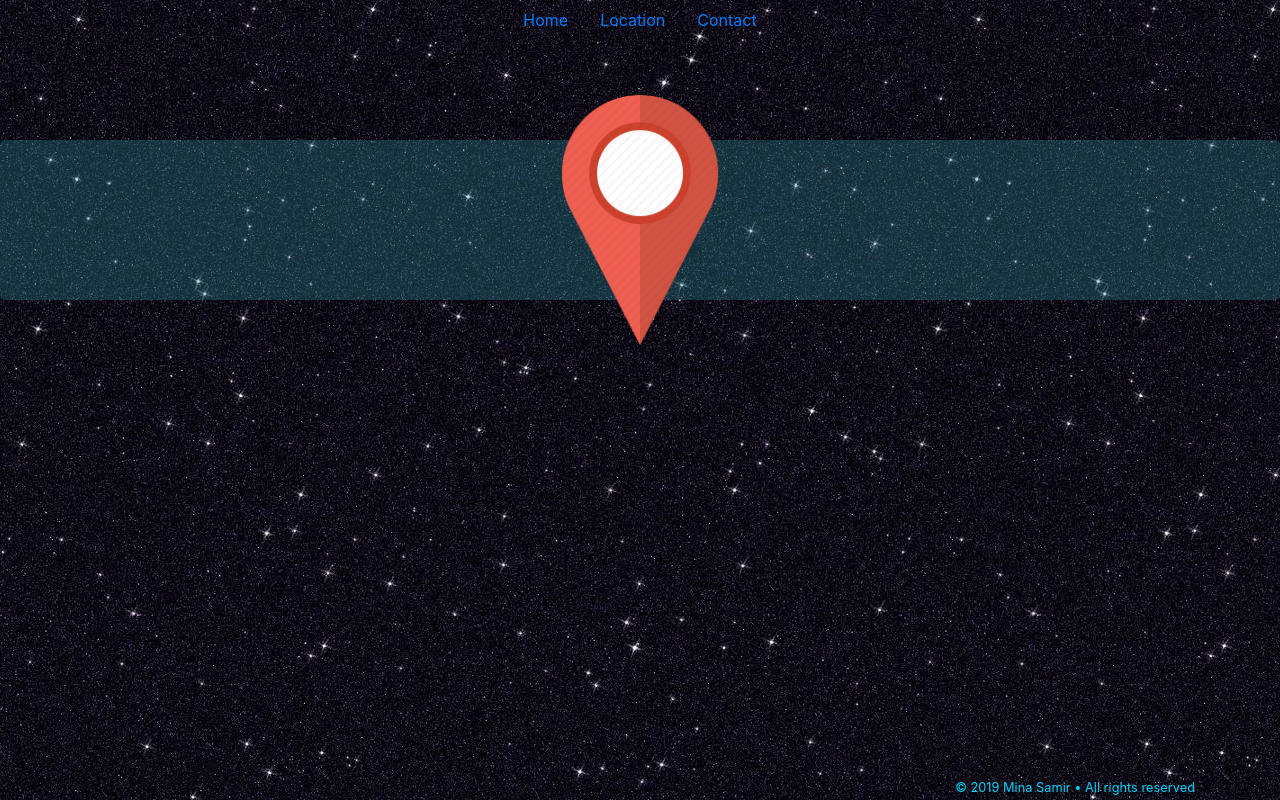
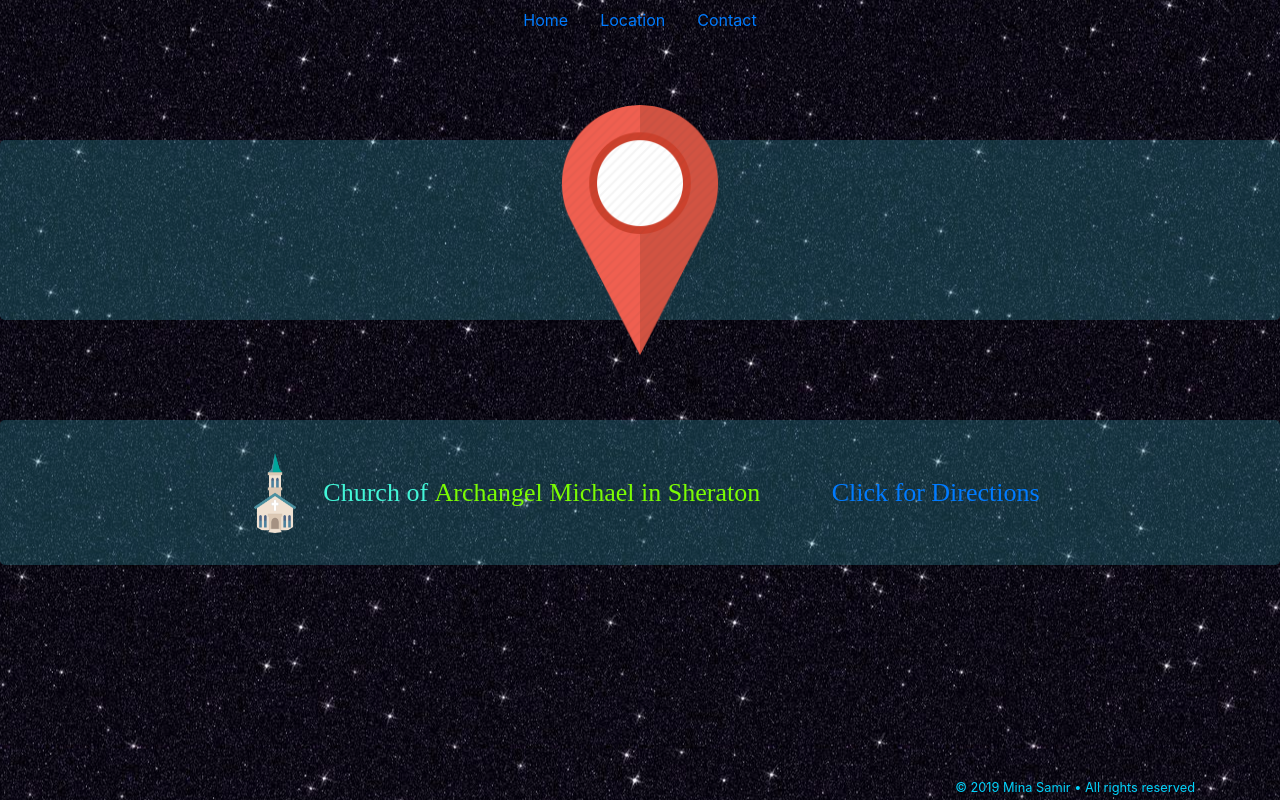
Before and after one commit to MinaSamirSamaan1/Wed, a PHP site: page /location.html in a window 1280 px wide. Run offline with PHP 8.4, Linux system fonts and the light colour scheme.

Commit message:
new page

```diff
--- a/contact.html
+++ b/contact.html
@@ -45,6 +45,10 @@
     </div>
     </div>
 
+
+    Mina : 01211688299
+    Mirna : 01111585559
+
     <!-- Footer -->
         <footer id="footer">
           <div class="container">
--- a/location.html
+++ b/location.html
@@ -1,6 +1,7 @@
 <!DOCTYPE html>
 <html lang="en">
 <head>
+
   <title>Mina Samir</title>
   <meta charset="utf-8">
   <meta name="viewport" content="width=device-width, initial-scale=1">
@@ -46,8 +47,24 @@
         </div>
     </div>
     </div>
+<div id = "locationMap" >
+
+<div  id="jumbo3" class="jumbotron d-flex align-items-center">
+  <img src="/images/church.png" class="rounded-circle" alt="Mina Samir" width="70" height="80">
+
+  	&nbsp;  Church of  <span style="color: #7bfc03"> 	&nbsp;Archangel Michael in Sheraton	&nbsp;&nbsp;	&nbsp;	&nbsp;	&nbsp;	&nbsp;</span>
 
 
+    <div id = "Map" >
+      <a  href="    https://goo.gl/maps/gWQ3ndzzZDXToTzR9">
+	  Click for Directions </a>
+
+
+</div>
+
+
+</div>
+</div>
     <!-- Footer -->
         <footer id="footer">
           <div class="container">
--- a/ribbon.css
+++ b/ribbon.css
@@ -1,31 +1,31 @@
 .ribbon {
- font-size: 16px !important;
+ font-size: 12px !important;
  /* This ribbon is based on a 16px font side and a 24px vertical rhythm. I've used em's to position each element for scalability. If you want to use a different font size you may have to play with the position of the ribbon elements */
 
- width: 40%;
+ width: 35%;
 
  position: relative;
  background: #36a0c7;
  color: #fff;
  text-align: center;
- padding: 1em 2em; /* Adjust to suit */
- margin: 9em auto 3em; /* Based on 24px vertical rhythm. 48px bottom margin - normally 24 but the ribbon 'graphics' take up 24px themselves so we double it. */
+ padding: 0.3em 0em; /* Adjust to suit */
+ margin: 10em auto 10em; /* Based on 24px vertical rhythm. 48px bottom margin - normally 24 but the ribbon 'graphics' take up 24px themselves so we double it. */
 }
 .ribbon:before, .ribbon:after {
  content: "";
  position: absolute;
  display: block;
- bottom: -1em;
- border: 1.5em solid #3197bd;
+ bottom: -1.75em;
+ border: 3em solid #3197bd;
  z-index: -1;
 }
 .ribbon:before {
- left: -2em;
+ left: -2.7em;
  border-right-width: 1.5em;
  border-left-color: transparent;
 }
 .ribbon:after {
- right: -2em;
+ right: -2.7em;
  border-left-width: 1.5em;
  border-right-color: transparent;
 }
@@ -42,7 +42,7 @@
  border-width: 1em 0 0 1em;
 }
 .ribbon-content{
-   font-family: 'Sofia';font-size: 20px;
+   font-family: 'Sofia';font-size: 22px;
 }
 .ribbon .ribbon-content:after {
  right: 0;
--- a/styling.css
+++ b/styling.css
@@ -12,7 +12,8 @@
     .spinner{
       display: block;
     }
-    .nav-item:hover{
+    .nav-ite
+    m:hover{
       transition: transform .3s;
       transform: scale(1.6);
 
@@ -61,7 +62,7 @@
       background-position: center center;
       background-size: 100% 100%;
       width: auto;
-      height: 160px;
+      height: 180px;
       justify-content: center;
 
     }
@@ -69,6 +70,16 @@
       margin-top: 100px;
       justify-content: center;
       background: rgba(50, 153, 168, 0.5);
+      background-position: center center;
+      background-size: 100% 100%;
+      width: auto;
+      height: 145px;
+
+    }
+    #jumbo3{
+      margin-top: 100px;
+      justify-content: center;
+      background: rgba(50, 153, 168, 0.3);
       background-position: center center;
       background-size: 100% 100%;
       width: auto;
@@ -128,3 +139,12 @@
     #groom{
       float: right;
     }
+    #locationMap{
+      text-align: center;
+ font-family: 'Sofia';font-size: 26px;
+ color:#42f5d7;
+    }
+    #Map:hover{
+      transition: transform .3s;
+      transform: scale(1.6);
+    }
```
Also changed, not shown: index.html (+6 -16 lines), images/church.png, 1 other file.
